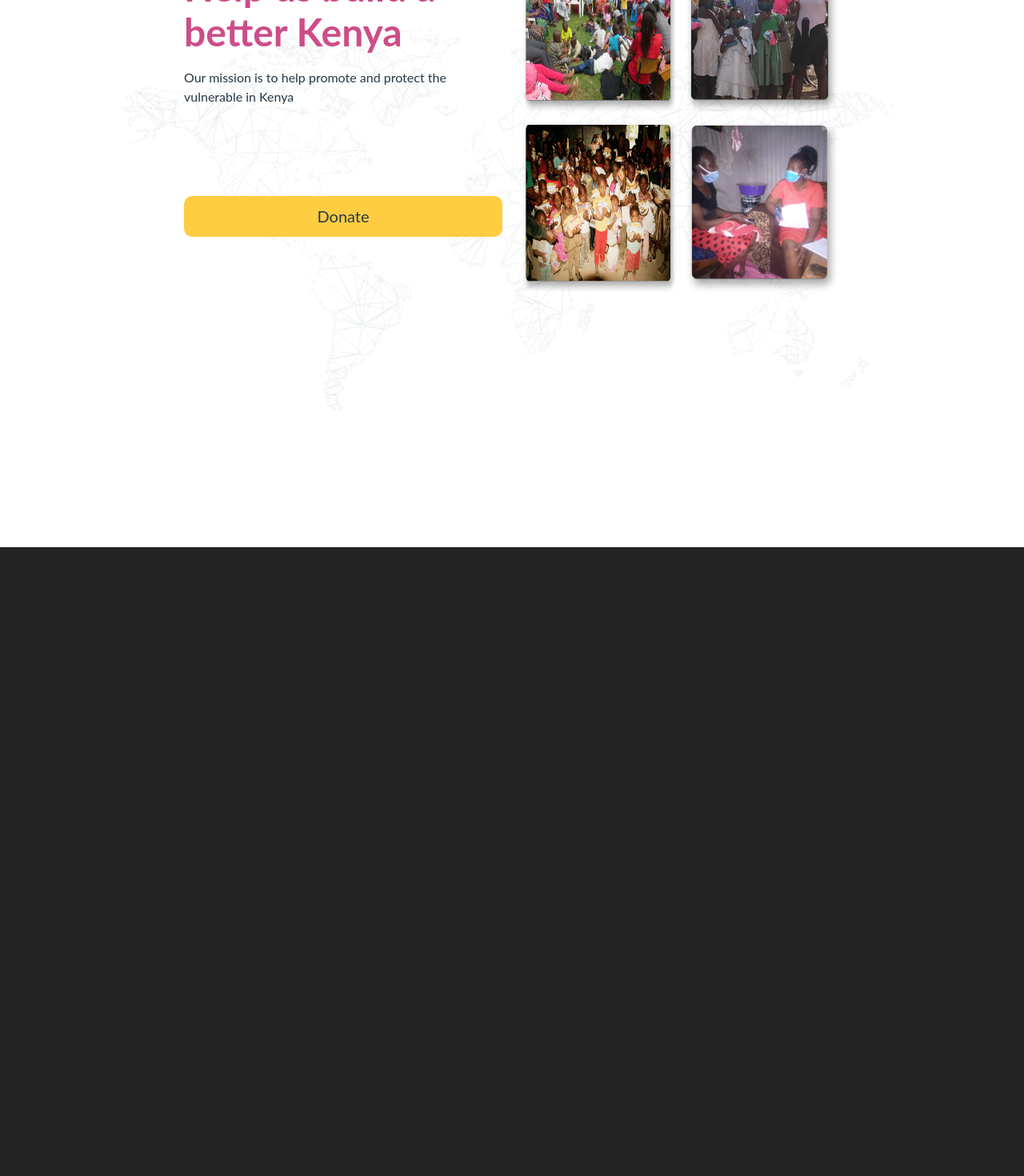
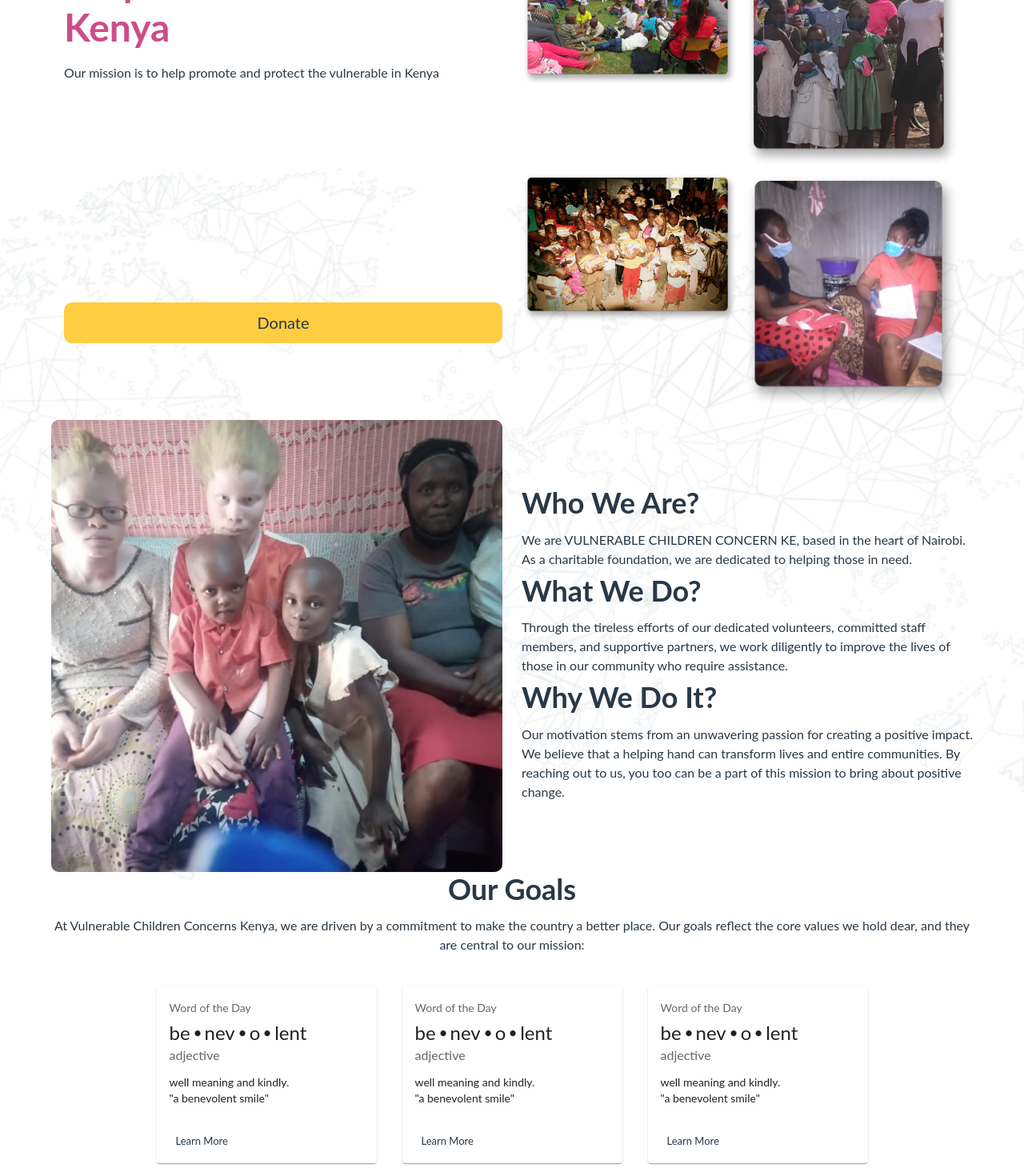
Before and after one commit to mwendwa99/vccke, a React (Vite) app: page / in a window 1280 px wide. Shown: the part 214-1684 px from the top of the page at 80% size. Before the commit the page ends 898 px from the top, so only its background shows below. Built offline with nearby package versions, Linux system fonts and the light colour scheme.

Commit message:
add card

```diff
--- a/src/Pages/HomePage.jsx
+++ b/src/Pages/HomePage.jsx
@@ -1,11 +1,13 @@
 import { Box, Typography, Grid, Container } from "@mui/material";
 
 import Button from "@Button";
+import Card from "@Card";
 import Background from "Images/world.svg";
 import vcck1 from "Images/vcck1.png";
 import vcck2 from "Images/vcck2.png";
 import vcck3 from "Images/vcck3.png";
 import vcck4 from "Images/vcck4.png";
+import vcck5 from "Images/vcck5.png";
 
 const HomePage = () => {
   const backgroundStyle = {
@@ -17,11 +19,12 @@ const HomePage = () => {
   };
   return (
     <Box sx={backgroundStyle}>
-      <Container maxWidth="md">
+      <Container maxWidth="lg">
         <Grid container spacing={3} sx={{ p: 2 }}>
           <Grid
             item
-            xs={6}
+            sm={6}
+            md={6}
             sx={{
               display: "flex",
               flexDirection: "column",
@@ -44,45 +47,126 @@ const HomePage = () => {
               text="Donate"
             />
           </Grid>
-          <Grid item xs={6}>
-            <Grid container spacing={1} style={{ height: "100%" }}>
-              <Grid item xs={6}>
-                <img
-                  style={{
-                    width: "100%",
-                    height: "100%",
-                  }}
-                  src={vcck1}
-                />
+          <Grid item sm={6} md={6}>
+            <Grid
+              container
+              spacing={1}
+              style={{
+                display: "flex",
+                justifyContent: "center",
+                alignContent: "center",
+              }}
+            >
+              <Grid item xs={6} sm={3} md={6}>
+                <img src={vcck1} alt="Image 1" />
               </Grid>
-              <Grid item xs={6}>
-                <img
-                  style={{
-                    width: "100%",
-                    height: "100%",
-                  }}
-                  src={vcck2}
-                />
+              <Grid item xs={6} sm={3} md={6}>
+                <img src={vcck2} alt="Image 2" />
               </Grid>
-              <Grid item xs={6}>
-                <img
-                  style={{
-                    width: "100%",
-                    height: "100%",
-                  }}
-                  src={vcck3}
-                />
+              <Grid item xs={6} sm={3} md={6}>
+                <img src={vcck3} alt="Image 3" />
               </Grid>
-              <Grid item xs={6}>
-                <img
-                  style={{
-                    width: "100%",
-                    height: "100%",
-                  }}
-                  src={vcck4}
-                />
+              <Grid item xs={6} sm={3} md={6}>
+                <img src={vcck4} alt="Image 4" />
               </Grid>
             </Grid>
+          </Grid>
+        </Grid>
+        {/* who we are */}
+        <Grid container spacing={3}>
+          <Grid
+            item
+            sm={6}
+            md={6}
+            sx={{
+              display: { xs: "none", sm: "flex" },
+              p: 0,
+              m: 0,
+            }}
+          >
+            <img
+              style={{
+                height: "100%",
+                width: "100%",
+                objectFit: "cover",
+                backgroundColor: "red",
+              }}
+              src={vcck5}
+              alt="children"
+            />
+          </Grid>
+          <Grid
+            item
+            xs={12}
+            sm={6}
+            md={6}
+            sx={{
+              display: "flex",
+              flexDirection: "column",
+              justifyContent: "center",
+              alignContent: "center",
+              textAlign: { xs: "center", sm: "left" },
+            }}
+          >
+            <Box>
+              <Typography gutterBottom graphy variant="h2">
+                Who We Are?
+              </Typography>
+              <Typography gutterBottom variant="body1">
+                We are VULNERABLE CHILDREN CONCERN KE, based in the heart of
+                Nairobi. As a charitable foundation, we are dedicated to helping
+                those in need.
+              </Typography>
+            </Box>
+            <Box>
+              <Typography gutterBottom variant="h2">
+                What We Do?
+              </Typography>
+              <Typography gutterBottom variant="body1">
+                Through the tireless efforts of our dedicated volunteers,
+                committed staff members, and supportive partners, we work
+                diligently to improve the lives of those in our community who
+                require assistance.
+              </Typography>
+            </Box>
+            <Box>
+              <Typography gutterBottom variant="h2">
+                Why We Do It?
+              </Typography>
+              <Typography gutterBottom variant="body1">
+                Our motivation stems from an unwavering passion for creating a
+                positive impact. We believe that a helping hand can transform
+                lives and entire communities. By reaching out to us, you too can
+                be a part of this mission to bring about positive change.
+              </Typography>
+            </Box>
+          </Grid>
+        </Grid>
+        {/* Goals */}
+        <Grid container spacing={3}>
+          <Grid item xs={12}>
+            <Typography align="center" gutterBottom variant="h2">
+              Our Goals
+            </Typography>
+            <Typography align="center" variant="body1">
+              At Vulnerable Children Concerns Kenya, we are driven by a
+              commitment to make the country a better place. Our goals reflect
+              the core values we hold dear, and they are central to our mission:
+            </Typography>
+          </Grid>
+          <Grid
+            item
+            xs={12}
+            sx={{
+              display: "flex",
+              flexDirection: { xs: "column", sm: "column", md: "row" },
+              justifyContent: "center",
+              alignContent: "center",
+            }}
+          >
+            <Card />
+            <Card />
+            <Card />
           </Grid>
         </Grid>
       </Container>
--- a/src/components/Card/Card.jsx
+++ b/src/components/Card/Card.jsx
@@ -0,0 +1,41 @@
+import Box from "@mui/material/Box";
+import Card from "@mui/material/Card";
+import CardActions from "@mui/material/CardActions";
+import CardContent from "@mui/material/CardContent";
+import Button from "@mui/material/Button";
+import Typography from "@mui/material/Typography";
+
+const bull = (
+  <Box
+    component="span"
+    sx={{ display: "inline-block", mx: "2px", transform: "scale(0.8)" }}
+  >
+    •
+  </Box>
+);
+
+export default function BasicCard() {
+  return (
+    <Card sx={{ minWidth: 275, m: 2 }}>
+      <CardContent>
+        <Typography sx={{ fontSize: 14 }} color="text.secondary" gutterBottom>
+          Word of the Day
+        </Typography>
+        <Typography variant="h5" component="div">
+          be{bull}nev{bull}o{bull}lent
+        </Typography>
+        <Typography sx={{ mb: 1.5 }} color="text.secondary">
+          adjective
+        </Typography>
+        <Typography variant="body2">
+          well meaning and kindly.
+          <br />
+          {'"a benevolent smile"'}
+        </Typography>
+      </CardContent>
+      <CardActions>
+        <Button size="small">Learn More</Button>
+      </CardActions>
+    </Card>
+  );
+}
--- a/src/index.css
+++ b/src/index.css
@@ -13,3 +13,10 @@
   -moz-osx-font-smoothing: grayscale;
   -webkit-text-size-adjust: 100%;
 }
+img {
+  max-width: 100%;
+  height: auto;
+  vertical-align: middle;
+  border-style: none;
+  border-radius: 10px;
+}
--- a/vite.config.js
+++ b/vite.config.js
@@ -9,6 +9,7 @@ export default defineConfig({
       "@": "/src",
       "@Navbar": "/src/components/Navbar/Navbar.jsx",
       "@Button": "/src/components/Button/Button.jsx",
+      "@Card": "/src/components/Card/Card.jsx",
       Pages: "/src/pages",
       Utils: "/src/utils",
       Images: "/src/assets/images",
```
Also changed, not shown: src/assets/images/vcck5.png (added).
